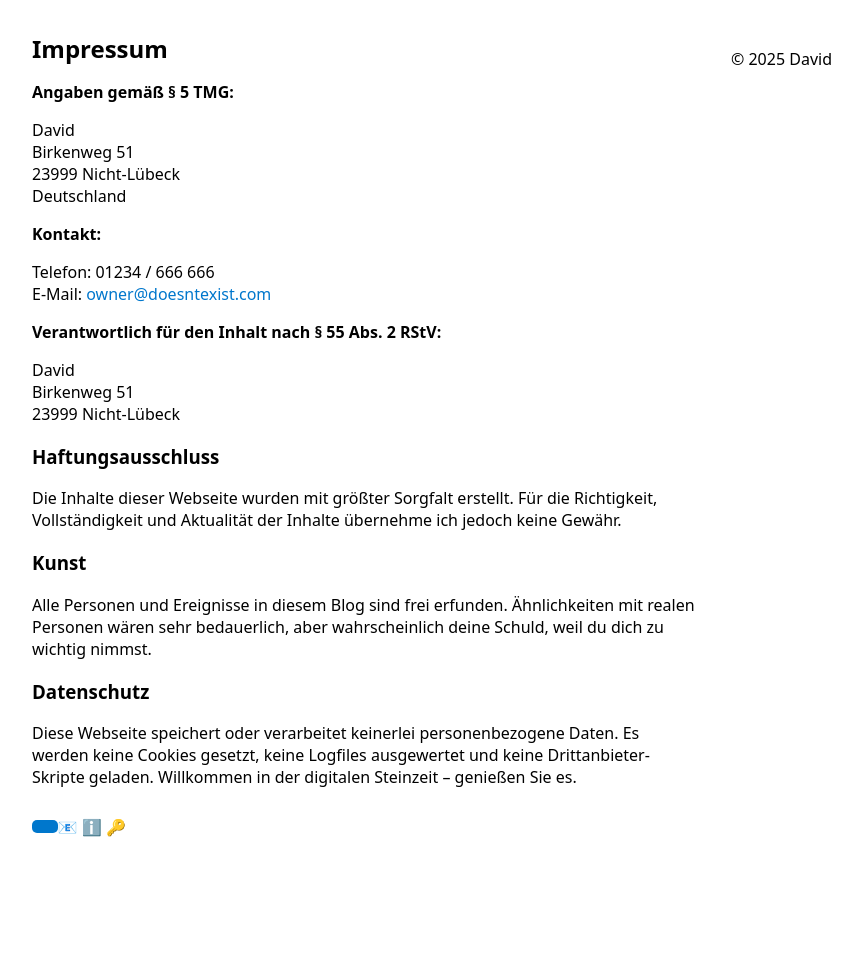
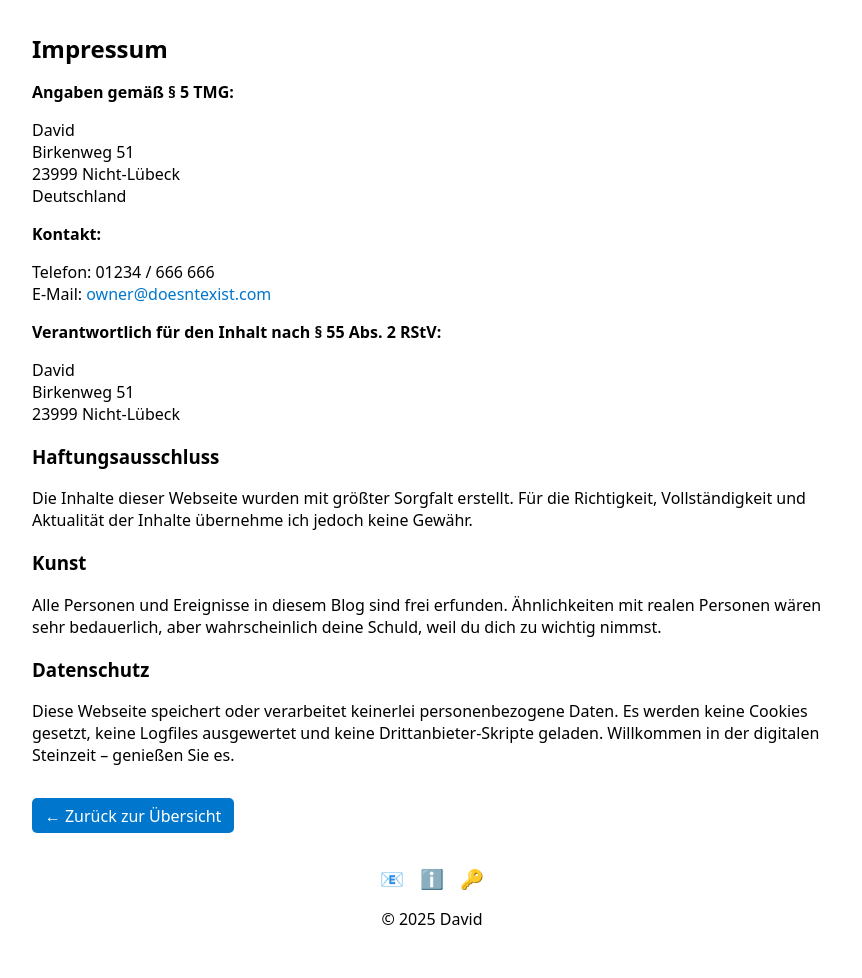
Before and after one commit to kaitokid222/FlatBlog, a PHP site: page /impressum.php in a window 1280 px wide. Shown: the part 59-1037 px from the top of the page, without its empty margins (208-1070 px from the left). Before the commit the page ends 896 px from the top, so only its background shows below. Run offline with PHP 8.4, Linux system fonts and the light colour scheme.

Commit message:
Fixed small issues

```diff
--- a/admin_blacklist.php
+++ b/admin_blacklist.php
@@ -32,7 +32,7 @@ template_header('Blacklist verwalten');
         <p><textarea name="raw" rows="16" style="width:100%;"><?= e($current) ?></textarea></p>
         <p>
             <button type="submit">💾 Speichern</button>
-            <a class="button" href="<?= e(url_acp()); ?>'">⚙️ Zurück zum ACP</a>
+            <a class="button" href="<?= e(url_acp()) ?>">⚙️ Zurück zum ACP</a>
         </p>
     </form>
 
--- a/impressum.php
+++ b/impressum.php
@@ -47,7 +47,7 @@ template_header("Impressum");
         Willkommen in der digitalen Steinzeit – genießen Sie es.
     </p>
 
-    <p><a class="button" href="<?= site_url(); ?>>← Zurück zur Übersicht</a></p>
+    <p><a class="button" href="<?= site_url() ?>">← Zurück zur Übersicht</a></p>
 </div>
 <?php
 template_footer();
```
